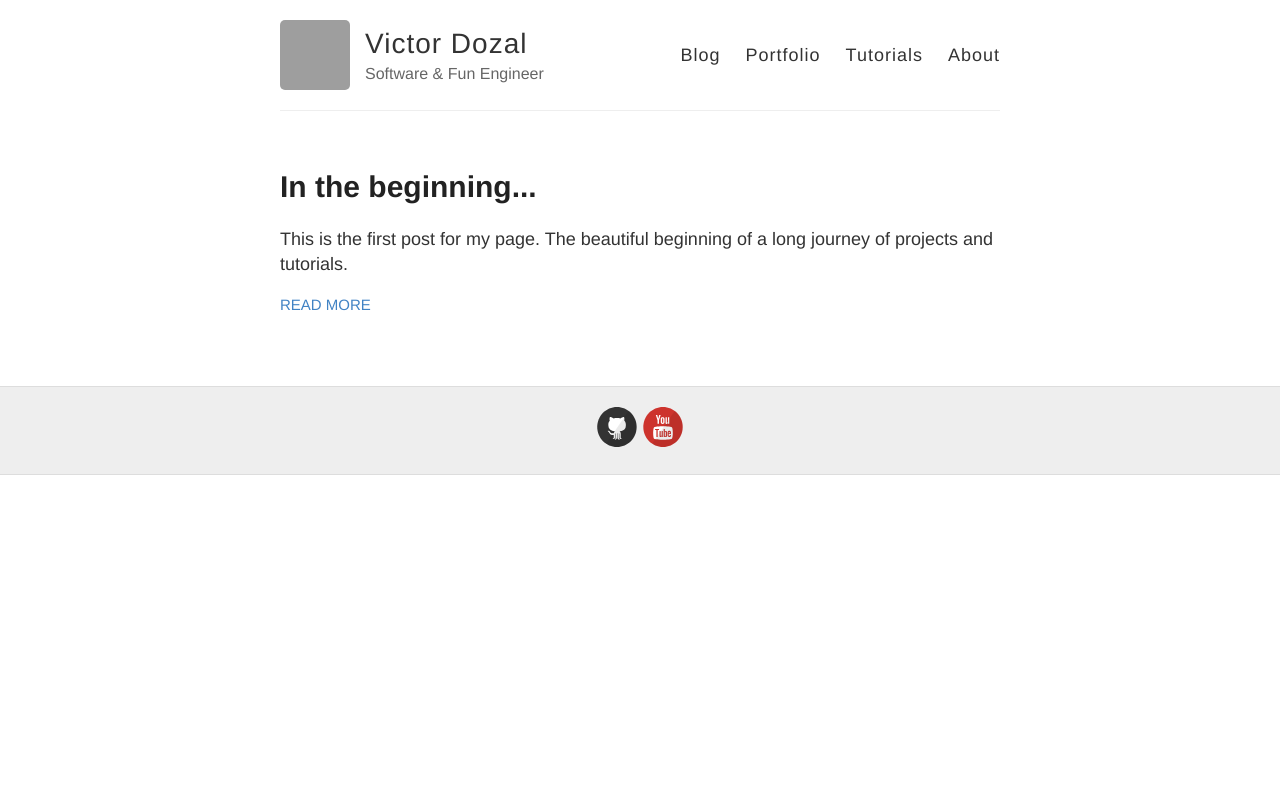
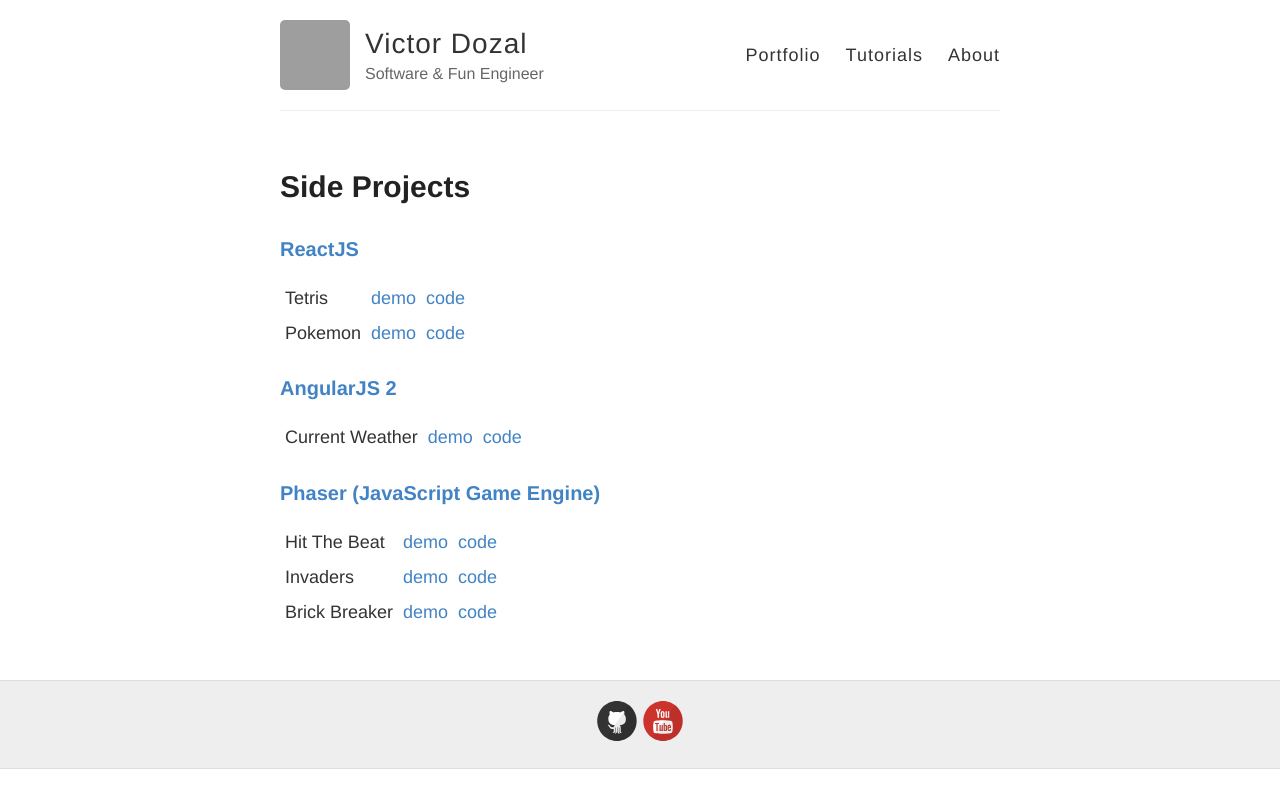
Before and after one commit to viiqswim/viiqswim.github.io, a Jekyll site: the page built from index.html, in a window 1280 px wide. Shown: the top 808 px of the page. Built offline with Jekyll 4.4.1, drawn with Linux system fonts in a browser that asks for light colours; grey boxes are pictures that could not be loaded.

```diff
--- a/_layouts/default.html
+++ b/_layouts/default.html
@@ -27,8 +27,7 @@
           </div>
 
           <nav>
-            <a href="{{ site.baseurl }}/">Blog</a>
-            <a href="{{ site.baseurl }}/portfolio">Portfolio</a>
+            <a href="{{ site.baseurl }}/">Portfolio</a>
             <a href="https://www.youtube.com/c/VictorDozalTutorials">Tutorials</a>
             <a href="http://victordozal.com/">About</a>
           </nav>
--- a/index.html
+++ b/index.html
@@ -1,18 +1,62 @@
 ---
-layout: default
+layout: page
 ---
 
-<div class="posts">
-  {% for post in site.posts %}
-    <article class="post">
+<article class="page">
 
-      <h1><a href="{{ site.baseurl }}{{ post.url }}">{{ post.title }}</a></h1>
+  <h1>Side Projects</h1>
 
-      <div class="entry">
-        {{ post.excerpt }}
-      </div>
+  <div class="entry">
+    <h3 id="reactjs"><a href="https://facebook.github.io/react/">ReactJS</a></h3>
 
-      <a href="{{ site.baseurl }}{{ post.url }}" class="read-more">Read More</a>
-    </article>
-  {% endfor %}
-</div>
+<table>
+  <tbody>
+    <tr>
+      <td>Tetris</td>
+      <td><a href="https://viiqswim.github.io/tetris-game">demo</a></td>
+      <td><a href="https://github.com/viiqswim/tetris-game">code</a></td>
+    </tr>
+    <tr>
+      <td>Pokemon</td>
+      <td><a href="https://viiqswim.github.io/pokemon-catch/">demo</a></td>
+      <td><a href="https://github.com/viiqswim/pokemon-catch">code</a></td>
+    </tr>
+  </tbody>
+</table>
+
+<h3 id="angularjs-2"><a href="https://angular.io/">AngularJS 2</a></h3>
+
+<table>
+  <tbody>
+    <tr>
+      <td>Current Weather</td>
+      <td><a href="https://viiqswim.github.io/weather-app-2/public/">demo</a></td>
+      <td><a href="https://github.com/viiqswim/weather-app-2">code</a></td>
+    </tr>
+  </tbody>
+</table>
+
+<h3 id="phaser-javascript-game-engine"><a href="http://phaser.io/">Phaser (JavaScript Game Engine)</a></h3>
+
+<table>
+  <tbody>
+    <tr>
+      <td>Hit The Beat</td>
+      <td><a href="https://viiqswim.github.io/hit_the_beat">demo</a></td>
+      <td><a href="https://github.com/viiqswim/hit_the_beat">code</a></td>
+    </tr>
+    <tr>
+      <td>Invaders</td>
+      <td><a href="https://viiqswim.github.io/invaders/">demo</a></td>
+      <td><a href="https://github.com/viiqswim/invaders">code</a></td>
+    </tr>
+    <tr>
+      <td>Brick Breaker</td>
+      <td><a href="https://viiqswim.github.io/brick-breaker/">demo</a></td>
+      <td><a href="https://github.com/viiqswim/brick-breaker">code</a></td>
+    </tr>
+  </tbody>
+</table>
+
+  </div>
+</article>
```
Also changed, not shown: portfolio.md (deleted, +0 -29 lines).
